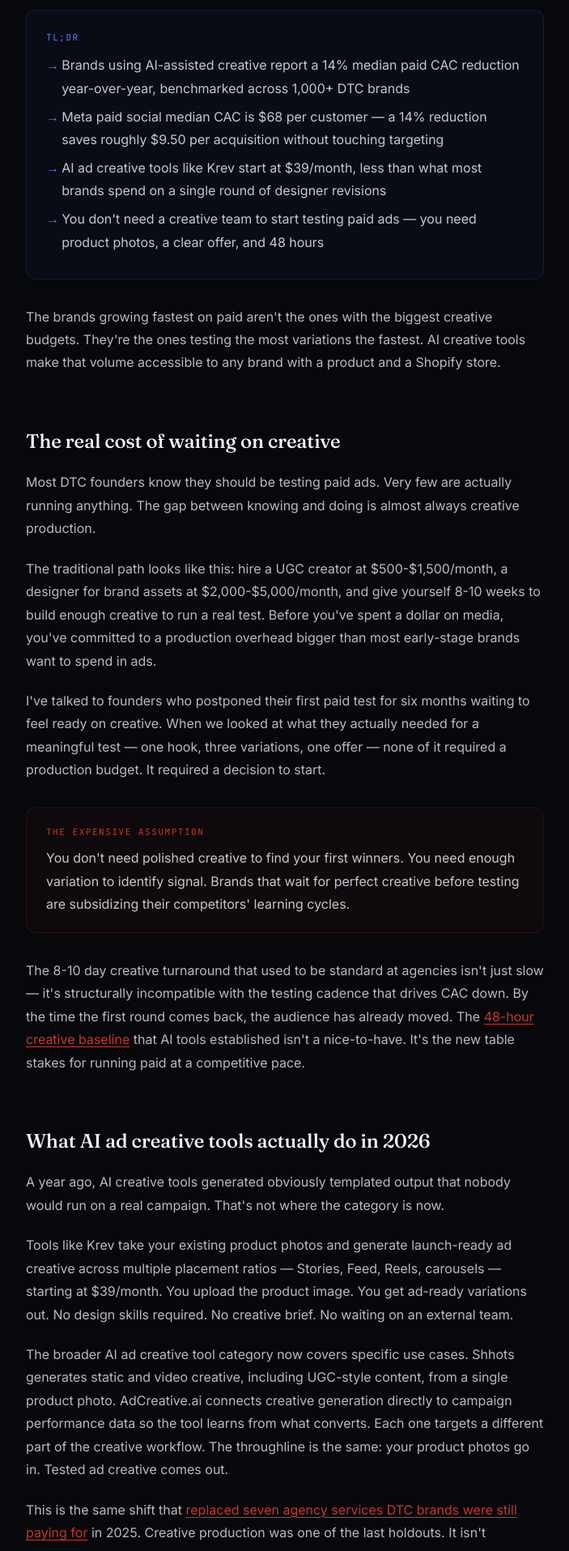
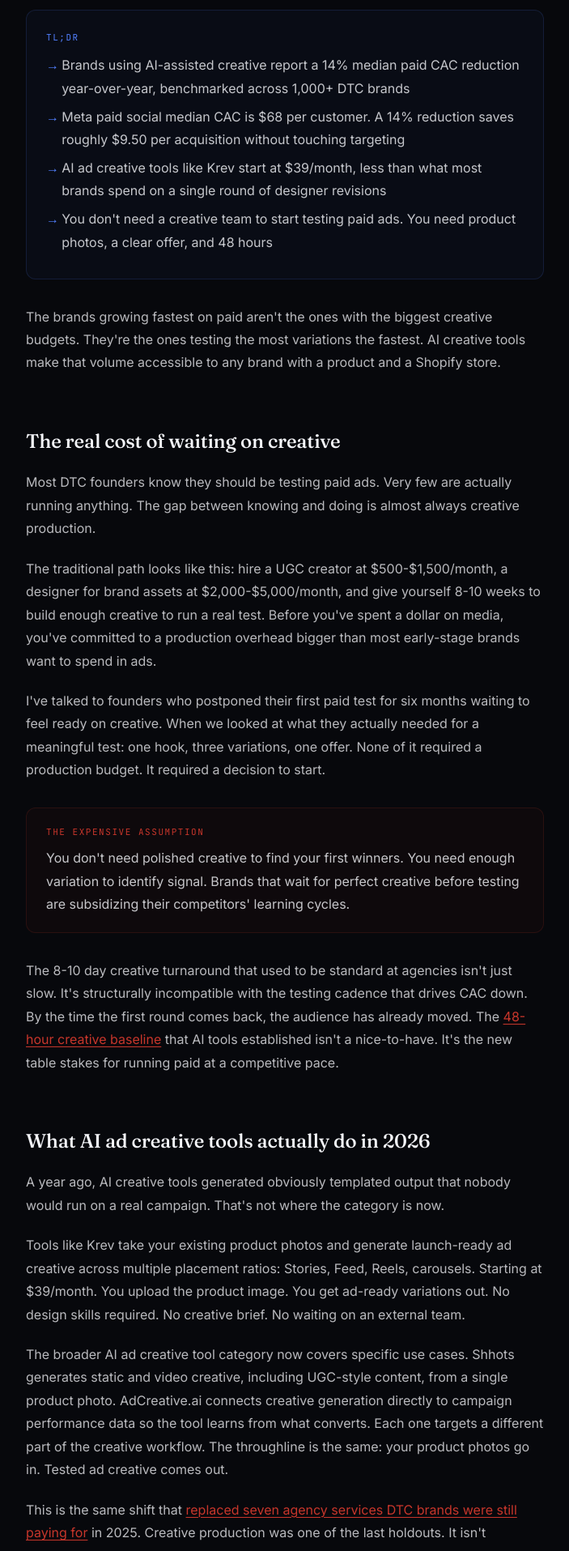
Before and after one commit to dustyboy-23/ventiscale-site, a Next.js app: page /blog/dtc-ai-ad-creative-no-team-ecommerce-2026 in a window 1280 px wide. Shown: the part 1100-3015 px from the top of the page at 81% size, without its empty margins (288-991 px from the left). Built offline with nearby package versions, Linux system fonts and the light colour scheme; no server answers.

Commit message:
Blog: fix em dashes in dtc-ai-ad-creative-no-team-ecommerce-2026

```diff
--- a/app/(marketing)/blog/dtc-ai-ad-creative-no-team-ecommerce-2026/page.tsx
+++ b/app/(marketing)/blog/dtc-ai-ad-creative-no-team-ecommerce-2026/page.tsx
@@ -40,7 +40,7 @@ export const metadata = {
 const FAQ_DATA = [
   {
     q: "What is the best AI ad creative tool for ecommerce brands with no creative team?",
-    a: "Krev is built specifically for brands with product photos but no production team. Plans start at $39/month and generate launch-ready ad creative across multiple placement formats. Other tools in the same category include AdCreative.ai and Shhots — the right choice depends on whether you prioritize video, static, or UGC-style output.",
+    a: "Krev is built specifically for brands with product photos but no production team. Plans start at $39/month and generate launch-ready ad creative across multiple placement formats. Other tools in the same category include AdCreative.ai and Shhots. The right choice depends on whether you prioritize video, static, or UGC-style output.",
   },
   {
     q: "Does AI-generated ad creative actually perform for DTC brands?",
@@ -52,7 +52,7 @@ const FAQ_DATA = [
   },
   {
     q: "How many ad creative variations should I test on Meta before picking a winner?",
-    a: "Run at least 3-5 creative variations per ad set to get signal that isn&apos;t dominated by audience variance. AI creative tools make generating 10-20 variations in a week practical — something a traditional creative process would take a month to produce.",
+    a: "Run at least 3-5 creative variations per ad set to get signal that isn&apos;t dominated by audience variance. AI creative tools make generating 10-20 variations in a week practical. A traditional creative process would take a month to produce the same volume.",
   },
 ];
 
@@ -187,7 +187,7 @@ export default async function Post() {
                 reduction year-over-year, benchmarked across 1,000+ DTC brands
               </li>
               <li>
-                Meta paid social median CAC is $68 per customer — a 14%
+                Meta paid social median CAC is $68 per customer. A 14%
                 reduction saves roughly $9.50 per acquisition without touching
                 targeting
               </li>
@@ -196,8 +196,8 @@ export default async function Post() {
                 what most brands spend on a single round of designer revisions
               </li>
               <li>
-                You don&apos;t need a creative team to start testing paid ads
-                — you need product photos, a clear offer, and 48 hours
+                You don&apos;t need a creative team to start testing paid ads.
+                You need product photos, a clear offer, and 48 hours
               </li>
             </ul>
           </div>
@@ -226,8 +226,8 @@ export default async function Post() {
           <p>
             I&apos;ve talked to founders who postponed their first paid test for
             six months waiting to feel ready on creative. When we looked at what
-            they actually needed for a meaningful test — one hook, three
-            variations, one offer — none of it required a production budget. It
+            they actually needed for a meaningful test: one hook, three
+            variations, one offer. None of it required a production budget. It
             required a decision to start.
           </p>
 
@@ -243,7 +243,7 @@ export default async function Post() {
 
           <p>
             The 8-10 day creative turnaround that used to be standard at
-            agencies isn&apos;t just slow — it&apos;s structurally incompatible
+            agencies isn&apos;t just slow. It&apos;s structurally incompatible
             with the testing cadence that drives CAC down. By the time the
             first round comes back, the audience has already moved. The{" "}
             <Link href="/blog/dtc-ai-creative-speed-2026">
@@ -261,8 +261,8 @@ export default async function Post() {
           </p>
           <p>
             Tools like Krev take your existing product photos and generate
-            launch-ready ad creative across multiple placement ratios — Stories,
-            Feed, Reels, carousels — starting at $39/month. You upload the
+            launch-ready ad creative across multiple placement ratios: Stories,
+            Feed, Reels, carousels. Starting at $39/month. You upload the
             product image. You get ad-ready variations out. No design skills
             required. No creative brief. No waiting on an external team.
           </p>
@@ -303,7 +303,7 @@ export default async function Post() {
             median Meta paid social CAC at $68 per customer. A 14% reduction means
             acquiring customers at $58.48 instead of $68. On $20,000/month in
             Meta spend, that&apos;s an extra 33 customers a month from the same
-            budget — before you change a single targeting parameter.
+            budget. Before you change a single targeting parameter.
           </p>
 
           <div className="blog-stat-row">
@@ -336,7 +336,7 @@ export default async function Post() {
             The same benchmarks show paid CAC running 2.4x-3.1x higher than
             blended CAC across DTC brands. That gap means you&apos;re already
             bleeding on paid relative to your blended number. Tightening CAC
-            on paid through creative optimization isn&apos;t incremental — it
+            on paid through creative optimization isn&apos;t incremental. It
             directly attacks the most expensive line in your acquisition math.
           </p>
 
@@ -391,7 +391,7 @@ export default async function Post() {
             hours.
           </p>
           <p>
-            Start with your five best product photos — the ones that show the
+            Start with your five best product photos. The ones that show the
             product clearly, ideally in a real use context. Upload them to an AI
             ad creative tool. Generate 10-15 variations across formats. Pick the
             five that look the most like ads you&apos;d actually click on. Run
@@ -401,9 +401,9 @@ export default async function Post() {
           </p>
           <p>
             That&apos;s the first paid test. It costs $150 in media and $39 in
-            tooling. It took you two days, not two months. The output
-            isn&apos;t polished brand work. It&apos;s signal. And signal is
-            what you need before you invest in a real creative process.
+            tooling. It took two days, not two months. The output isn&apos;t
+            polished brand work. It&apos;s signal. And signal is what you need
+            before you invest in a real creative process.
           </p>
           <p>
             The brands that get to their winning creative fastest are the ones
@@ -412,8 +412,8 @@ export default async function Post() {
             <Link href="/ai-marketing-for-ecommerce">
               AI marketing for ecommerce
             </Link>{" "}
-            looks like end-to-end — paid creative, email, content, and
-            attribution — that&apos;s the place to start.
+            looks like across paid creative, email, content, and attribution,
+            that&apos;s the place to start.
           </p>
           <p>
             Your product photos are already there. The only thing standing
```
